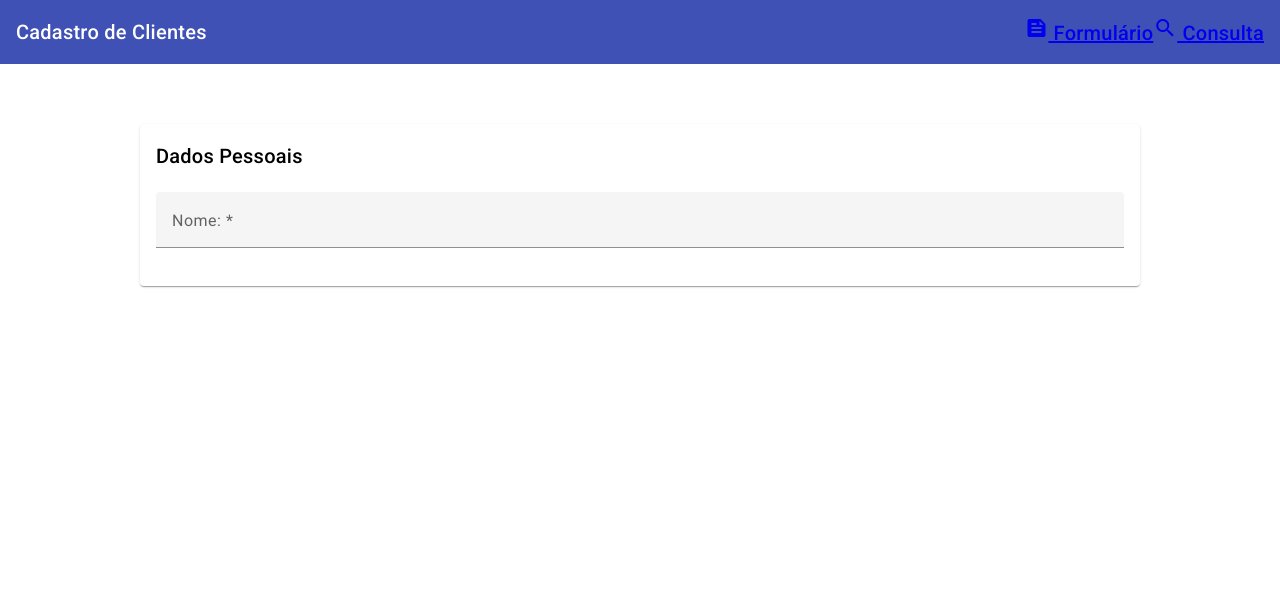
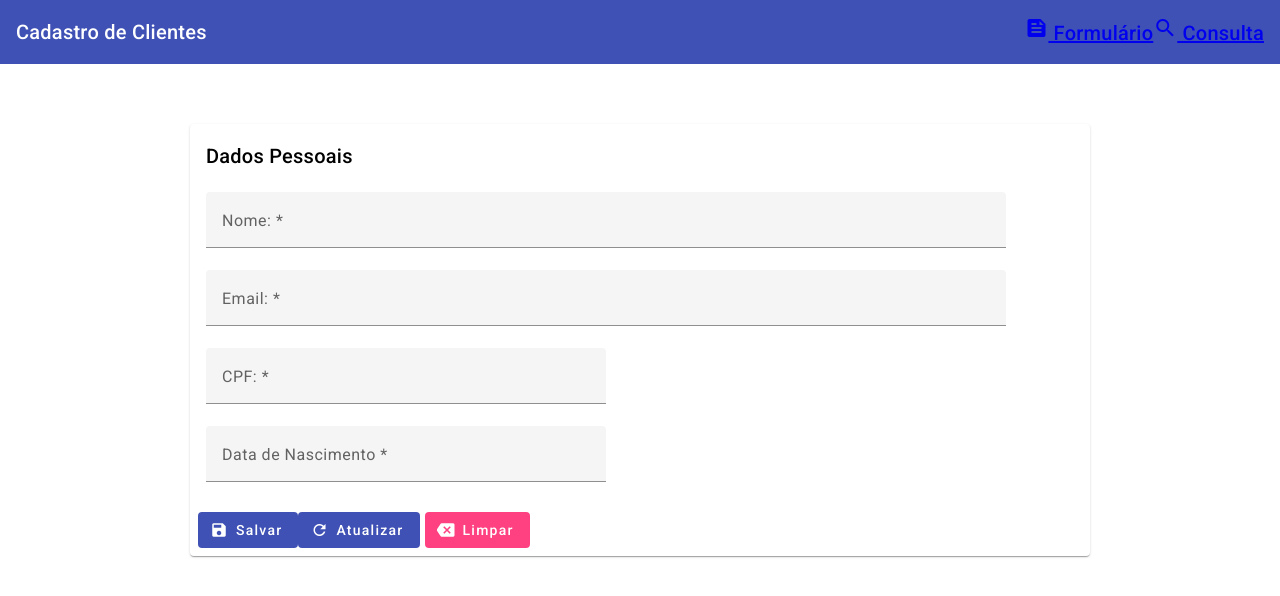
Before and after one commit to FranciscoCLira/DEV06-03-CRUD-Angular-Material, an Angular app: page /cadastro in a window 1280 px wide. Shown: the top 596 px of the page. Built offline with nearby package versions, Linux system fonts and the light colour scheme.

Commit message:
28-Finalizando a parte visual do formulário de Clientes
Adicionado codigom em
   cadastro.components.html
   cadastro.components.ts
   styless.css  ==> estilos globais

```diff
--- a/src/app/cadastro/cadastro.component.html
+++ b/src/app/cadastro/cadastro.component.html
@@ -1,5 +1,5 @@
 <div fxLayout="row" fxLayoutAlign="center">
-    <div fxLayout="column" fxFlex="1000px">
+  <div fxLayout="column" fxFlex="900px">
     <form class="mt-60" #clientesFrm="ngForm">
       <mat-card>
         <mat-card-header>
@@ -7,17 +7,60 @@
         </mat-card-header>
         <mat-card-content class="mt-20">
           <div fxLayout="row" fxLayoutAlign="start" fxLayoutGap="16px">
+            <div fxLayout="column" fxFlex="800px">
               <mat-form-field class="full-width">
                 <mat-label>Nome: *</mat-label>
-                            <input type="text" placeholder="Ex: João da Silva" matInput />
+                <input type="text" placeholder="Digite seu Nome" matInput />
               </mat-form-field>
+            </div>
+          </div>
 
+          <div fxLayout="row" fxLayoutAlign="start" fxLayoutGap="16px">
+            <div fxLayout="column" fxFlex="800px">
+              <mat-form-field class="full-width">
+                <mat-label>Email: *</mat-label>
+                <input type="text" placeholder="Digite seu Email" matInput />
+              </mat-form-field>
+            </div>
+          </div>
+
+          <div fxLayout="row" fxLayoutAlign="start" fxLayoutGap="16px">
+            <div fxLayout="column" fxFlex="400px">
+              <mat-form-field class="full-width">
+                <mat-label>CPF: *</mat-label>
+                <input type="text" placeholder="Digite seu CPF" matInput />
+              </mat-form-field>
+            </div>
+          </div>
+
+          <div fxLayout="row" fxLayoutAlign="start" fxLayoutGap="16px">
+            <div fxLayout="column" fxFlex="400px">
+              <mat-form-field class="full-width">
+                <mat-label>Data de Nascimento *</mat-label>
+                <input
+                  type="text"
+                  placeholder="Digite sua Data de Nascimento"
+                  matInput
+                />
+              </mat-form-field>
+            </div>
           </div>
         </mat-card-content>
+        <mat-card-actions>
+          <button mat-flat-button color="primary">
+            <mat-icon fontIcon="save"></mat-icon>
+            Salvar
+          </button>
+          <button mat-flat-button color="primary">
+            <mat-icon fontIcon="refresh"></mat-icon>
+            Atualizar
+          </button>
+          <button mat-flat-button color="accent" class="ml-5">
+            <mat-icon fontIcon="backspace"></mat-icon>
+            Limpar
+          </button>
+        </mat-card-actions>
       </mat-card>
-
     </form>
-
   </div>
-
 </div>
```
Also changed, not shown: src/app/cadastro/cadastro.component.ts (+7 -2 lines). Lines whose indentation alone changed are shown as unchanged.
